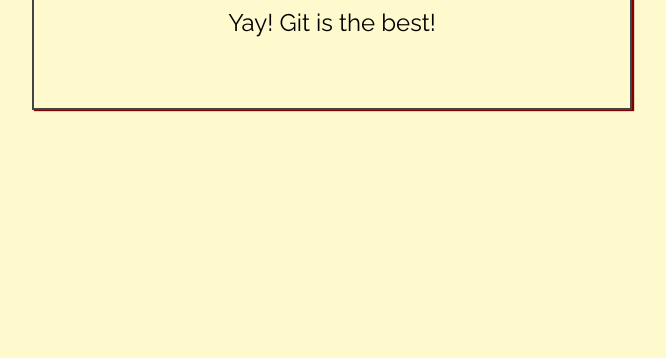
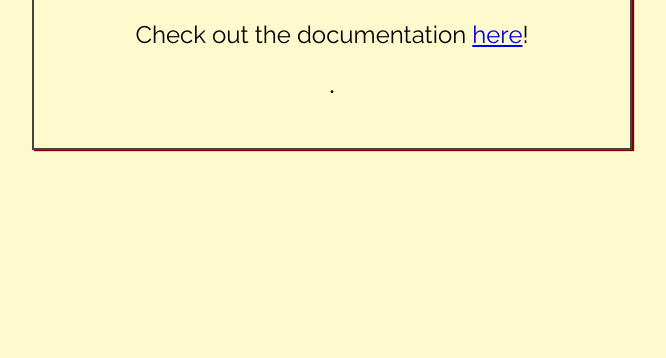
Before and after one commit to blac5007/skillcrush-github-exercise, a plain HTML site: page index.html in a window 1280 px wide. Shown: the part 442-800 px from the top of the page, without its empty margins (308-974 px from the left). Drawn offline with Linux system fonts and the light colour scheme.

Commit message:
Add documentation link

```diff
--- a/index.html
+++ b/index.html
@@ -17,6 +17,7 @@
         <h1>Hi, my name is <span class="highlight">AMY</span> and I'm learning about Git! </h1>
 
         <p>Yay! Git is the best!</p>
+        <p>Check out the documentation <a href="https://www.git-scm.com/doc">here</a>!</p>.
     </div>
 
 </body>
```
